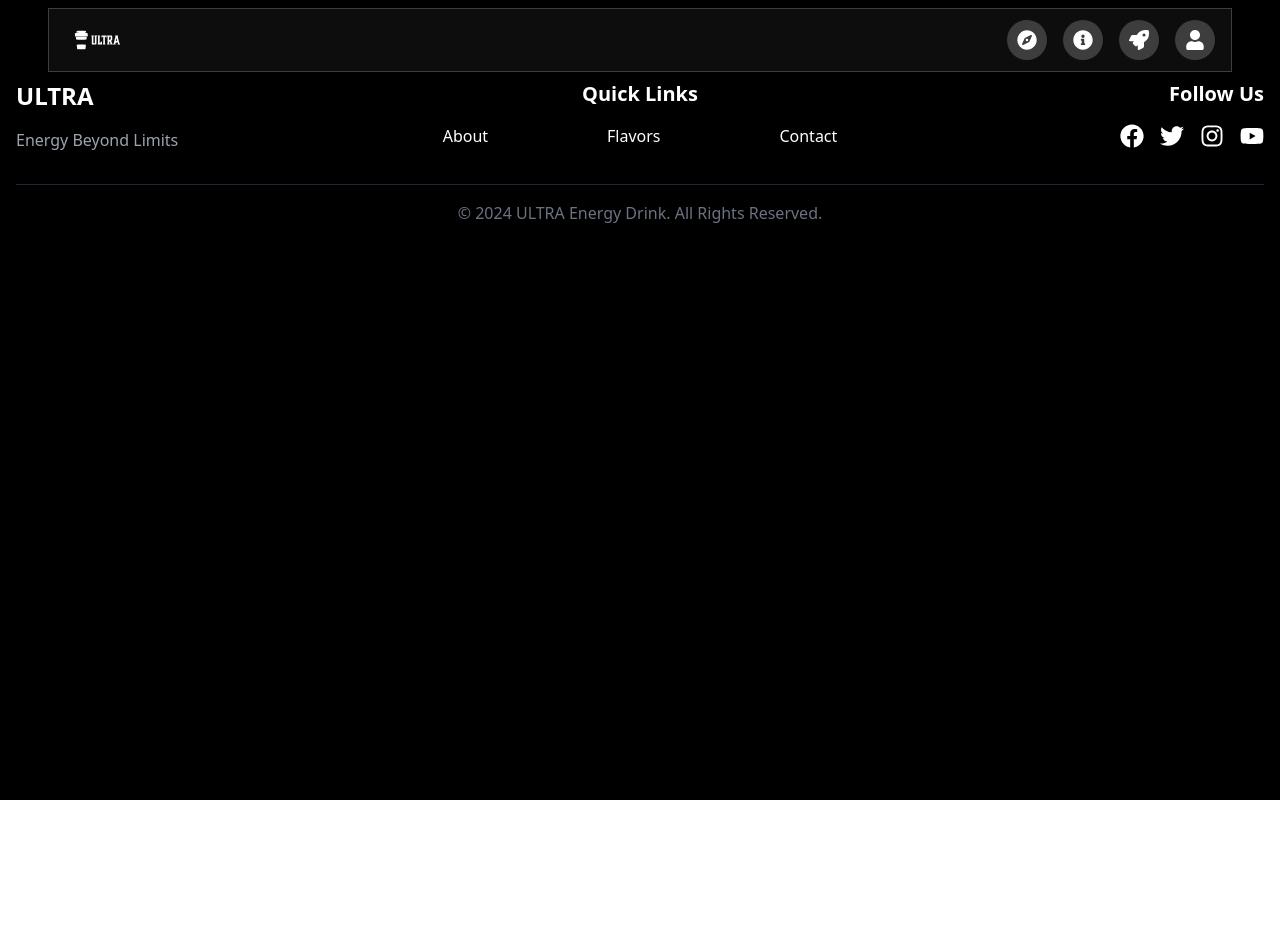
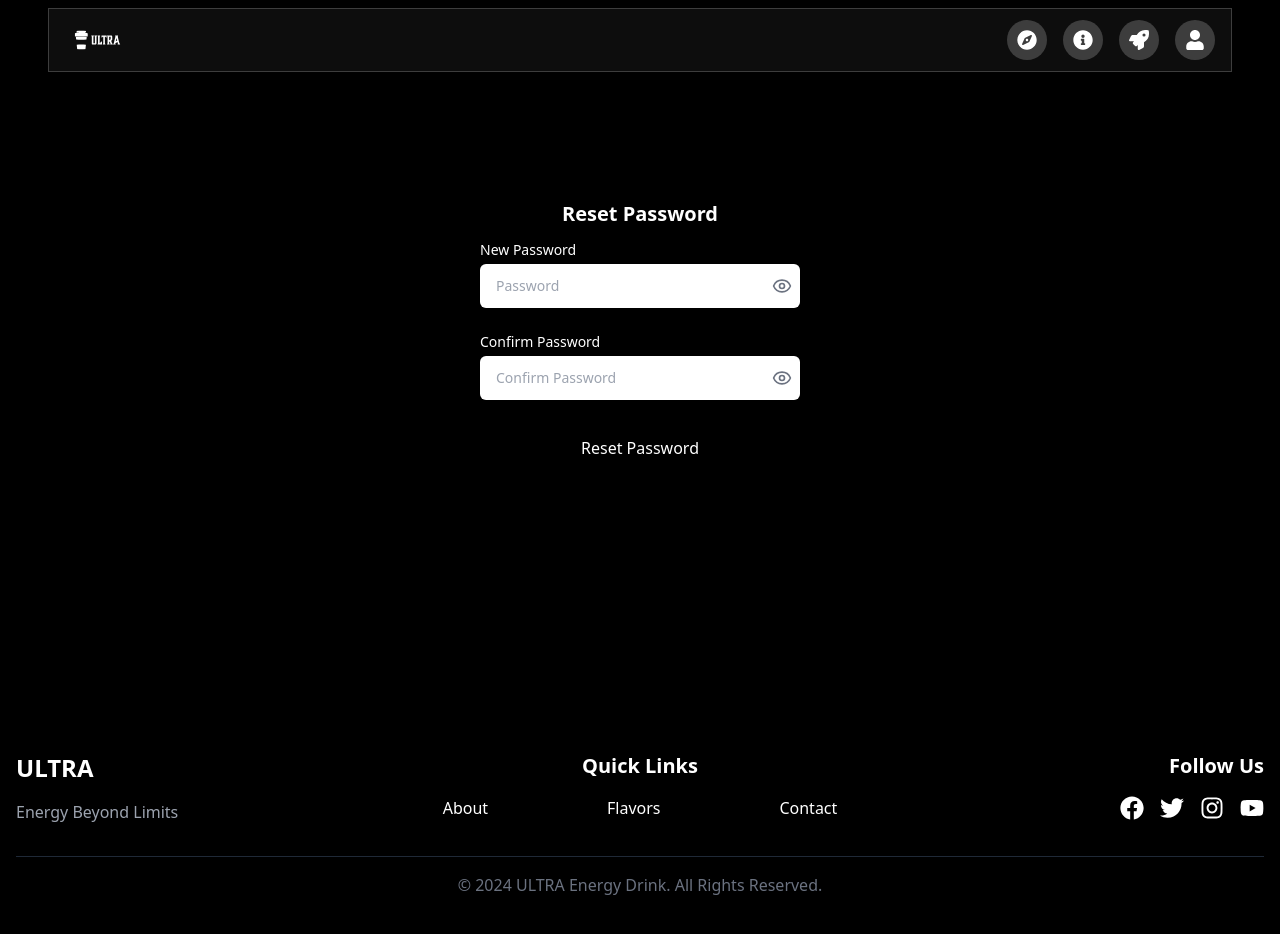
Before and after one commit to Hashim7abdullah/ultra-cms, a React (Vite) app: page /reset-password/1 in a window 1280 px wide. Shown: the top 934 px of the page. Before the commit the page ends 800 px from the top, so only its background shows below. Built offline with nearby package versions, Linux system fonts and the light colour scheme; no server answers.

Commit message:
changes made

```diff
--- a/src/App.jsx
+++ b/src/App.jsx
@@ -15,6 +15,7 @@ const AboutUsSectionsPage = lazy(() => import("./pages/Main/AboutUsSections"));
 const Login = lazy(() => import("./pages/Login"));
 const Signin = lazy(() => import("./pages/Signup"));
 const ForgotPassword = lazy(() => import("./pages/ForgotPassword"));
+const ResetPassword = lazy(() => import("./pages/ResetPassword"));
 
 // Loading Spinner Component
 const LoadingSpinner = () => (
@@ -45,6 +46,7 @@ function App() {
             <Route path="/login" element={<Login />} />
             <Route path="/sign-in" element={<Signin />} />
             <Route path="/forgot-password" element={<ForgotPassword />} />
+            <Route path="/reset-password/:token" element={<ResetPassword />} />
             <Route path="/home-page" element={<HomePage />} />
             <Route path="/launch" element={<LaunchPage />} />
             <Route path="/main" element={<MainPage />} />
--- a/src/pages/ForgotPassword.jsx
+++ b/src/pages/ForgotPassword.jsx
@@ -21,7 +21,7 @@ const ForgotPassword = () => {
           console.log(response);
 
           if (response.data.success) {
-            navigate("/login");
+            alert("Check your email for password reset link");
           }
         });
     } catch (error) {
--- a/src/pages/Main/Main.jsx
+++ b/src/pages/Main/Main.jsx
@@ -155,7 +155,7 @@ const Main = () => {
           y: 0,
           transition: {
             duration: 1,
-            delay: 0.5,
+            delay: 1,
           },
         },
         className: "col-span-1 row-span-2  p-5 rounded-xl",
--- /dev/null
+++ b/src/pages/ResetPassword.jsx
@@ -0,0 +1,138 @@
+import React, { useState } from "react";
+import { useNavigate, useParams } from "react-router-dom";
+import axios from "axios";
+import { Eye, EyeOff } from "lucide-react";
+
+const ResetPassword = () => {
+  const [password, setPassword] = useState("");
+  const [confirmPassword, setConfirmPassword] = useState("");
+  const [showPassword, setShowPassword] = useState(false);
+  const [showConfirmPassword, setShowConfirmPassword] = useState(false);
+  const [error, setError] = useState("");
+  const { token } = useParams();
+
+  const navigate = useNavigate();
+  const backendUrl = import.meta.env.VITE_BACKEND_URL;
+
+  axios.defaults.withCredentials = true;
+
+  const handleSubmit = async (e) => {
+    e.preventDefault();
+    setError("");
+
+    try {
+        const response = await axios.post(
+            `${backendUrl}/api/user/reset-password/${token}`,
+            {
+              password,
+              confirmPassword,
+            }
+          );
+
+      if (response.data.success) {
+        // Navigate to login or show success message
+        console.log(response.data);
+
+        navigate("/login");
+      }
+    } catch (error) {
+      console.error(error);
+      setError(error.response.data.message);
+    }
+  };
+
+  const togglePasswordVisibility = (field) => {
+    if (field === "password") {
+      setShowPassword(!showPassword);
+    } else {
+      setShowConfirmPassword(!showConfirmPassword);
+    }
+  };
+
+  return (
+    <div className="flex items-center justify-center py-24">
+      <div className="w-full min-h-[60vh] max-w-sm p-8 space-y-3 flex flex-col justify-center rounded-xl dark:bg-gray-50 dark:text-gray-800">
+        <h1 className="text-xl font-bold text-center">Reset Password</h1>
+
+        {error && (
+          <div className="text-red-500 text-sm text-center mb-4">{error}</div>
+        )}
+
+        <form
+          noValidate=""
+          action=""
+          className="space-y-6"
+          onSubmit={handleSubmit}
+        >
+          <div className="space-y-1 text-sm relative">
+            <label htmlFor="password" className="block dark:text-gray-600">
+              New Password
+            </label>
+            <div className="relative">
+              <input
+                type={showPassword ? "text" : "password"}
+                name="password"
+                id="password"
+                placeholder="Password"
+                className="w-full px-4 py-3 rounded-md dark:border-gray-300 dark:bg-gray-50 dark:text-gray-800 focus:dark:border-violet-600 pr-10"
+                value={password}
+                onChange={(e) => setPassword(e.target.value)}
+              />
+              <button
+                type="button"
+                className="absolute right-2 top-1/2 transform -translate-y-1/2"
+                onClick={() => togglePasswordVisibility("password")}
+              >
+                {showPassword ? (
+                  <EyeOff className="text-gray-500" size={20} />
+                ) : (
+                  <Eye className="text-gray-500" size={20} />
+                )}
+              </button>
+            </div>
+          </div>
+
+          <div className="space-y-1 text-sm relative">
+            <label
+              htmlFor="confirmPassword"
+              className="block dark:text-gray-600"
+            >
+              Confirm Password
+            </label>
+            <div className="relative">
+              <input
+                type={showConfirmPassword ? "text" : "password"}
+                name="confirmPassword"
+                id="confirmPassword"
+                placeholder="Confirm Password"
+                className="w-full px-4 py-3 rounded-md dark:border-gray-300 dark:bg-gray-50 dark:text-gray-800 focus:dark:border-violet-600 pr-10"
+                value={confirmPassword}
+                onChange={(e) => setConfirmPassword(e.target.value)}
+              />
+              <button
+                type="button"
+                className="absolute right-2 top-1/2 transform -translate-y-1/2"
+                onClick={() => togglePasswordVisibility("confirmPassword")}
+              >
+                {showConfirmPassword ? (
+                  <EyeOff className="text-gray-500" size={20} />
+                ) : (
+                  <Eye className="text-gray-500" size={20} />
+                )}
+              </button>
+            </div>
+          </div>
+
+          <button
+            type="submit"
+            className="block w-full p-3 text-center rounded-sm dark:text-gray-50 dark:bg-violet-600"
+          >
+            Reset Password
+          </button>
+        </form>
+      </div>
+    </div>
+  );
+};
+
+export default ResetPassword;
--- a/src/pages/Signup.jsx
+++ b/src/pages/Signup.jsx
@@ -15,13 +15,14 @@ const Signup = () => {
     e.preventDefault();
     try {
       axios
-        .post(backendUrl + "/api/user/login", {
+        .post(backendUrl + "/api/user/sign-in", {
+          name,
           email,
           password,
         })
         .then((response) => {
           if (response.data.success) {
-            navigate("/");
+            navigate("/login");
           } else {
             console.error(response.data.message);
             alert(response.data.message);
```
